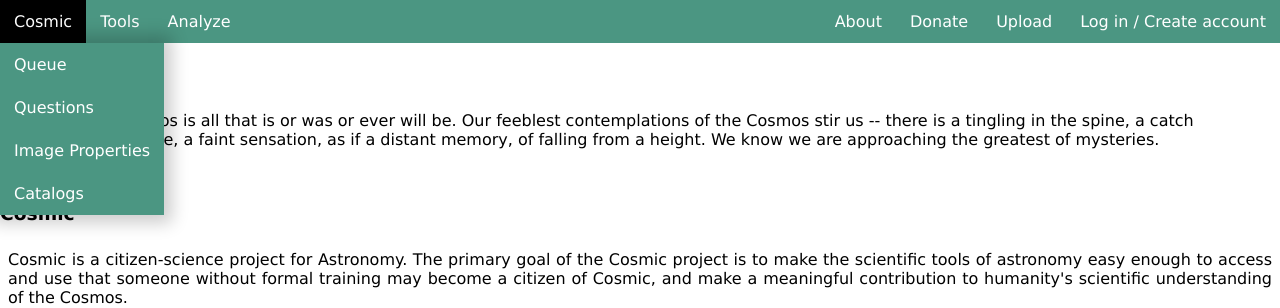
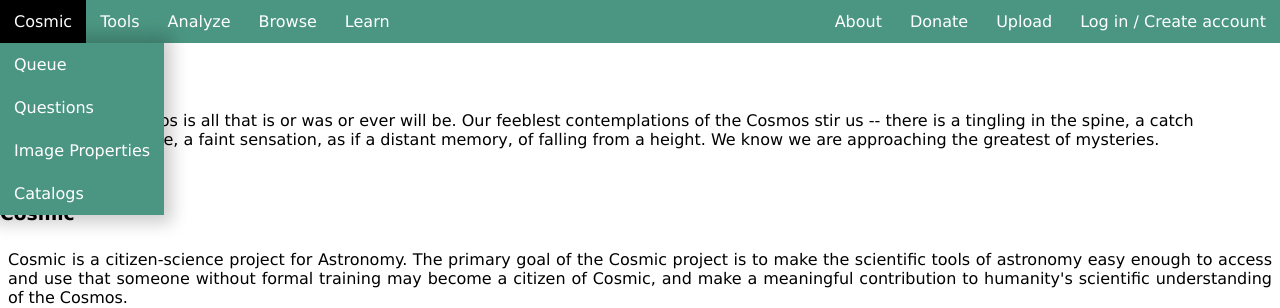
Before and after one commit to AndrewBuck/cosmic, a Django app: page /about/ in a window 1280 px wide. Shown: the top 308 px of the page. Run offline with Django 3.2, Linux system fonts and the light colour scheme; parts of the project's set-up code (start-up, migrations or seed data) failed here and were passed over; some libraries are stand-ins or nearby versions.

Commit message:
Adding browse and learn menus to top bar.

```diff
--- a/cosmicapp/templates/cosmicapp/base.html
+++ b/cosmicapp/templates/cosmicapp/base.html
@@ -38,6 +38,20 @@
 	</div>
 	</li>
 
+	<li class="dropdown">
+	<a class="dropbtn">Browse</a>
+	<div class="dropdown-content">
+		<a href="/image/gallery/">Image Gallery</a>
+	</div>
+	</li>
+
+	<li class="dropdown">
+	<a class="dropbtn">Learn</a>
+	<div class="dropdown-content">
+		<!-- <a href="/image/gallery/">Image Gallery</a> -->
+	</div>
+	</li>
+
 {% if user.is_authenticated %}
   <li class="dropdown" style="float:right;">
     <a href="/user/{{user}}" class="dropbtn">{{user}}</a>
```
